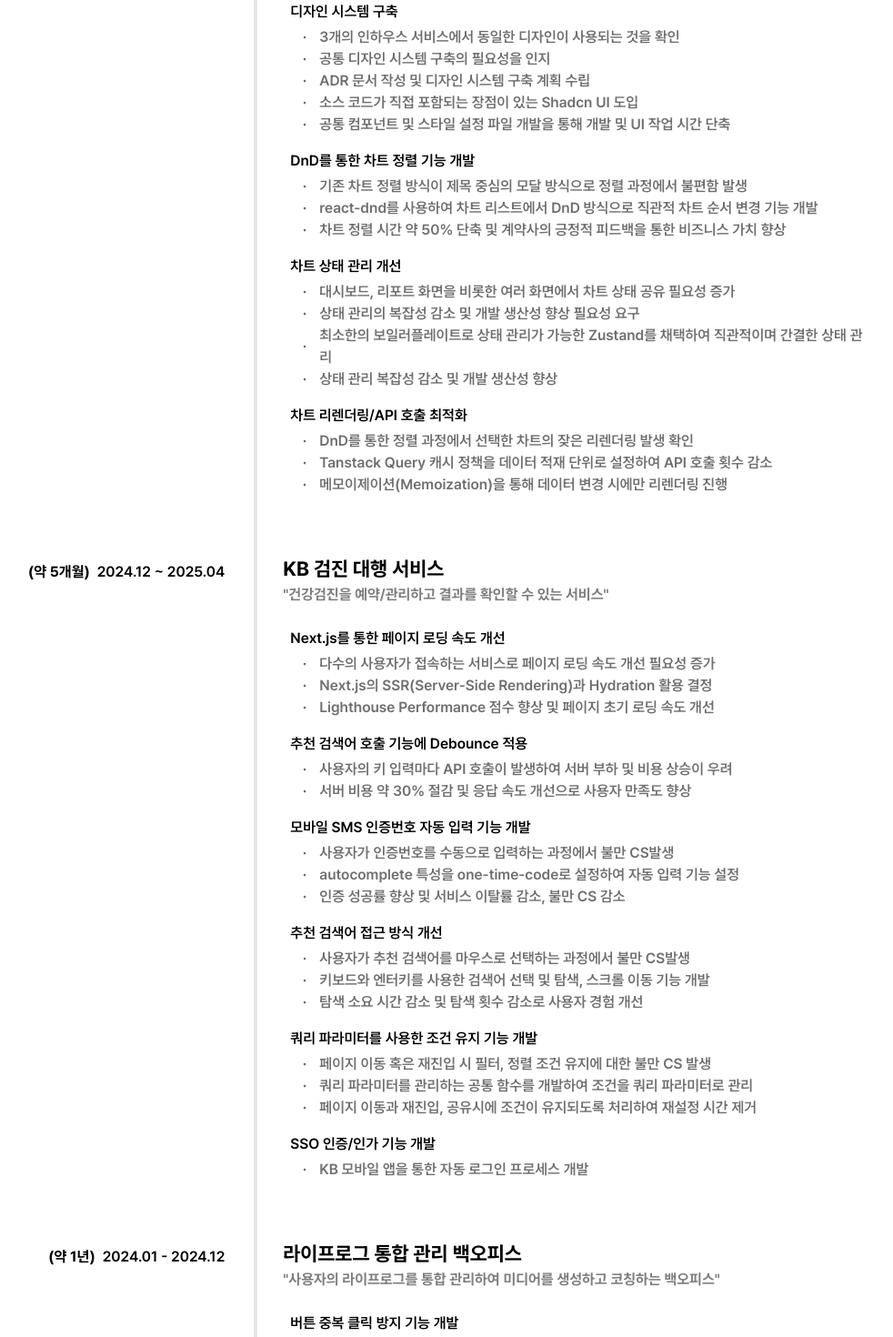
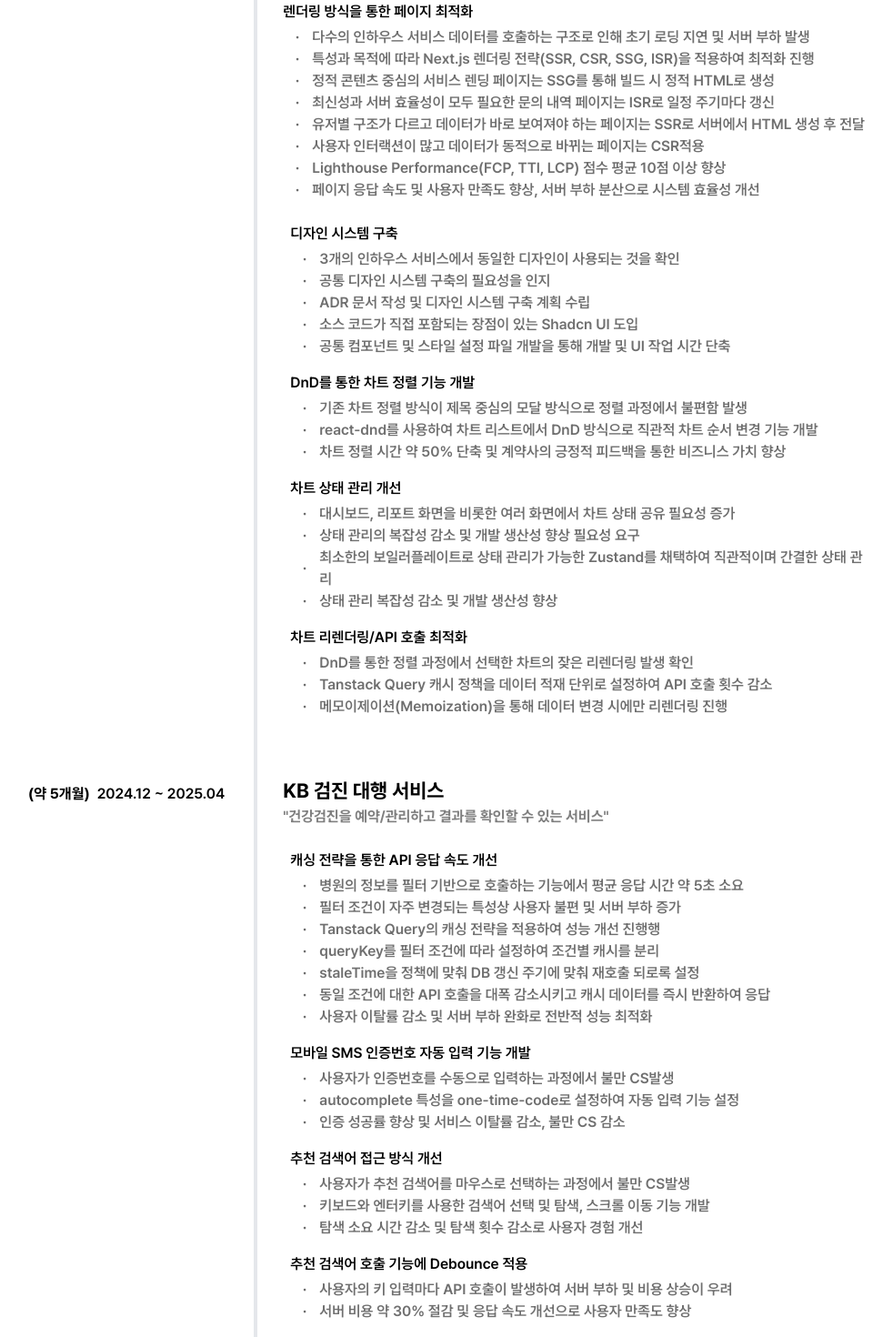
Before and after one commit to LeeKwang-min/kwangmin-portfolio, a Next.js app: page / in a window 1280 px wide. Shown: the part 980-2450 px from the top of the page at 91% size, without its empty margins (190-1172 px from the left). Built offline with nearby package versions, Linux system fonts and the light colour scheme.

Commit message:
[추가] 캐싱, 렌더링 방식 정책 추가

```diff
--- a/src/app/(resume)/_components/Experience/Experience.tsx
+++ b/src/app/(resume)/_components/Experience/Experience.tsx
@@ -65,6 +65,60 @@
               <p className="font-bold text-[#00000080]">
                 {`"인하우스 서비스 통합 대시보드 / 리포트 서비스"`}
               </p>
+            </div>
+            <div className="flex flex-col gap-1">
+              <span className="font-semibold">{`렌더링 방식을 통한 페이지 최적화`}</span>
+              <ul className="pl-2">
+                <li className="flex gap-2 items-center">
+                  <Dot size={16} color="#00000090" />
+                  <span className="text-[#00000090] font-semibold">
+                    {`다수의 인하우스 서비스 데이터를 호출하는 구조로 인해 초기 로딩 지연 및 서버 부하 발생`}
+                  </span>
+                </li>
+                <li className="flex gap-2 items-center">
+                  <Dot size={16} color="#00000090" />
+                  <span className="text-[#00000090] font-semibold">
+                    {`특성과 목적에 따라 Next.js 렌더링 전략(SSR, CSR, SSG, ISR)을 적용하여 최적화 진행`}
+                  </span>
+                </li>
+                <li className="flex gap-2 items-center">
+                  <Dot size={16} color="#00000090" />
+                  <span className="text-[#00000090] font-semibold">
+                    {`정적 콘텐츠 중심의 서비스 렌딩 페이지는 SSG를 통해 빌드 시 정적 HTML로 생성`}
+                  </span>
+                </li>
+                <li className="flex gap-2 items-center">
+                  <Dot size={16} color="#00000090" />
+                  <span className="text-[#00000090] font-semibold">
+                    {`최신성과 서버 효율성이 모두 필요한 문의 내역 페이지는 ISR로 일정 주기마다 갱신`}
+                  </span>
+                </li>
+                <li className="flex gap-2 items-center">
+                  <Dot size={16} color="#00000090" />
+                  <span className="text-[#00000090] font-semibold">
+                    {`유저별 구조가 다르고 데이터가 바로 보여져야 하는 페이지는 SSR로 서버에서 HTML 생성 후 전달`}
+                  </span>
+                </li>
+                <li className="flex gap-2 items-center">
+                  <Dot size={16} color="#00000090" />
+                  <span className="text-[#00000090] font-semibold">
+                    {`사용자 인터랙션이 많고 데이터가 동적으로 바뀌는 페이지는 CSR적용`}
+                  </span>
+                </li>
+                <li className="flex gap-2 items-center">
+                  <Dot size={16} color="#00000090" />
+                  <span className="text-[#00000090] font-semibold">
+                    {`Lighthouse Performance(FCP, TTI, LCP) 점수 평균 10점 이상 향상`}
+                  </span>
+                  {/* SSG/SSR 기반 초기 콘텐츠 제공 방식으로 FCP, LCP 지표를 개선 */}
+                </li>
+                <li className="flex gap-2 items-center">
+                  <Dot size={16} color="#00000090" />
+                  <span className="text-[#00000090] font-semibold">
+                    {`페이지 응답 속도 및 사용자 만족도 향상, 서버 부하 분산으로 시스템 효율성 개선`}
+                  </span>
+                </li>
+              </ul>
             </div>
 
             <div className="flex flex-col gap-4 pl-2">
@@ -202,42 +256,48 @@
             </div>
             <div className="flex flex-col gap-4 pl-2">
               <div className="flex flex-col gap-1">
-                <span className="font-semibold">{`Next.js를 통한 페이지 로딩 속도 개선`}</span>
+                <span className="font-semibold">{`캐싱 전략을 통한 API 응답 속도 개선`}</span>
                 <ul className="pl-2">
                   <li className="flex gap-2 items-center">
                     <Dot size={16} color="#00000090" />
                     <span className="text-[#00000090] font-semibold">
-                      {`다수의 사용자가 접속하는 서비스로 페이지 로딩 속도 개선 필요성 증가`}
+                      {`병원의 정보를 필터 기반으로 호출하는 기능에서 평균 응답 시간 약 5초 소요`}
                     </span>
                   </li>
                   <li className="flex gap-2 items-center">
                     <Dot size={16} color="#00000090" />
                     <span className="text-[#00000090] font-semibold">
-                      {`Next.js의 SSR(Server-Side Rendering)과 Hydration 활용 결정`}
+                      {`필터 조건이 자주 변경되는 특성상 사용자 불편 및 서버 부하 증가`}
                     </span>
                   </li>
                   <li className="flex gap-2 items-center">
                     <Dot size={16} color="#00000090" />
                     <span className="text-[#00000090] font-semibold">
-                      {`Lighthouse Performance 점수 향상 및 페이지 초기 로딩 속도 개선`}
-                    </span>
-                  </li>
-                </ul>
-              </div>
-
-              <div className="flex flex-col gap-1">
-                <span className="font-semibold">{`추천 검색어 호출 기능에 Debounce 적용`}</span>
-                <ul className="pl-2">
-                  <li className="flex gap-2 items-center">
-                    <Dot size={16} color="#00000090" />
-                    <span className="text-[#00000090] font-semibold">
-                      {`사용자의 키 입력마다 API 호출이 발생하여 서버 부하 및 비용 상승이 우려`}
+                      {`Tanstack Query의 캐싱 전략을 적용하여 성능 개선 진행행`}
                     </span>
                   </li>
                   <li className="flex gap-2 items-center">
                     <Dot size={16} color="#00000090" />
                     <span className="text-[#00000090] font-semibold">
-                      {`서버 비용 약 30% 절감 및 응답 속도 개선으로 사용자 만족도 향상`}
+                      {`queryKey를 필터 조건에 따라 설정하여 조건별 캐시를 분리`}
+                    </span>
+                  </li>
+                  <li className="flex gap-2 items-center">
+                    <Dot size={16} color="#00000090" />
+                    <span className="text-[#00000090] font-semibold">
+                      {`staleTime을 정책에 맞춰 DB 갱신 주기에 맞춰 재호출 되로록 설정`}
+                    </span>
+                  </li>
+                  <li className="flex gap-2 items-center">
+                    <Dot size={16} color="#00000090" />
+                    <span className="text-[#00000090] font-semibold">
+                      {`동일 조건에 대한 API 호출을 대폭 감소시키고 캐시 데이터를 즉시 반환하여 응답`}
+                    </span>
+                  </li>
+                  <li className="flex gap-2 items-center">
+                    <Dot size={16} color="#00000090" />
+                    <span className="text-[#00000090] font-semibold">
+                      {`사용자 이탈률 감소 및 서버 부하 완화로 전반적 성능 최적화`}
                     </span>
                   </li>
                 </ul>
@@ -286,6 +346,24 @@
                     <Dot size={16} color="#00000090" />
                     <span className="text-[#00000090] font-semibold">
                       {`탐색 소요 시간 감소 및 탐색 횟수 감소로 사용자 경험 개선`}
+                    </span>
+                  </li>
+                </ul>
+              </div>
+
+              <div className="flex flex-col gap-1">
+                <span className="font-semibold">{`추천 검색어 호출 기능에 Debounce 적용`}</span>
+                <ul className="pl-2">
+                  <li className="flex gap-2 items-center">
+                    <Dot size={16} color="#00000090" />
+                    <span className="text-[#00000090] font-semibold">
+                      {`사용자의 키 입력마다 API 호출이 발생하여 서버 부하 및 비용 상승이 우려`}
+                    </span>
+                  </li>
+                  <li className="flex gap-2 items-center">
+                    <Dot size={16} color="#00000090" />
+                    <span className="text-[#00000090] font-semibold">
+                      {`서버 비용 약 30% 절감 및 응답 속도 개선으로 사용자 만족도 향상`}
                     </span>
                   </li>
                 </ul>
```
